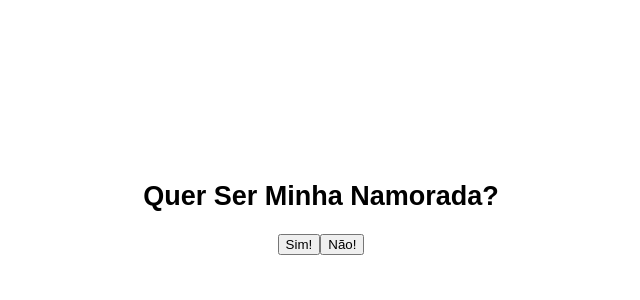
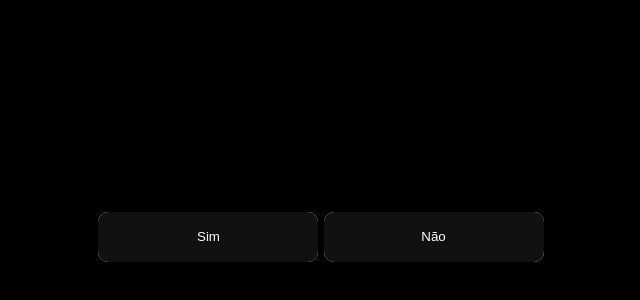
Before and after one commit to Tomlofi1/mande-para-o-crush, a plain HTML site: page index.html in a window 1280 px wide. Shown: the part 290-590 px from the top of the page, without its empty margins (319-959 px from the left). Drawn offline with Linux system fonts and the light colour scheme; a web font is replaced by a local one.

Commit message:
botões
adicionei estilo aos botões de sim e não, pois estava com bug, também ajeitei o bug do background que estava achatado

```diff
--- a/index.html
+++ b/index.html
@@ -18,8 +18,8 @@
                 </h2>
             </div>
             <div class="conteudo">
-                <button class="glow-on-hover" type="button">Sim!</button>
-                <button class="glow-on-hover" type="button">Não!</button>
+                <button class="glow-on-hover" type="button">Sim</button>
+                <button class="glow-on-hover" type="button">Não</button>
             </div>
             </div>
         <script src="script.js"></script>
--- a/styles.css
+++ b/styles.css
@@ -1,8 +1,9 @@
 @import url('https://fonts.cdnfonts.com/css/clipper-script-personal-use');
 .background {
     background-image: url('imgs/background.gif');
-    background-position: center;
+    min-height: 100%;
     background-size: cover;
+    background-position: center center;
     overflow: hidden;
 }
 .container {
@@ -15,39 +16,84 @@
     font-family:'Clipper Script (Personal Use)', sans-serif;
     font-size: large;
     flex-direction: column;
-
 }
 
 h1 {
     text-align: center;
     margin-top: auto;
+}
 
-}
 h2 {
     margin-top: auto;
 }
 
-.btn {
-    padding: 10px 20px;
-    margin: 1px;
-    font-size: 16px;
-    cursor: pointer;
-
+html,
+body {
+    margin: 0%;
+    width: 100%;
+    height: 100vh;
+    flex-direction: row;
+    justify-content: center;
+    align-items: center;
+    background: #000;
 }
 
-#sim {
-    background-color:#00FF00;
-    color: white;
+.glow-on-hover {
+    width: 220px;
+    height: 50px;
+    border: none;
+    outline: none;
+    color: #fff;
+    background: #ffffff;
+    cursor: pointer;
+    position: relative;
+    z-index: 0;
+    border-radius: 10px;
 }
 
-#nao {
-    background-color:#800000;
-    color: white;
+.glow-on-hover:before {
+    content: '';
+    background: linear-gradient(45deg, #ff0000, #ff7300, #fffb00, #48ff00, #00ffd5, #002bff, #7a00ff, #ff00c8, #ff0000);
+    position: absolute;
+    top: -2px;
+    left:-2px;
+    background-size: 400%;
+    z-index: -1;
+    filter: blur(5px);
+    width: calc(100% + 4px);
+    height: calc(100% + 4px);
+    animation: glowing 20s linear infinite;
+    opacity: 0;
+    transition: opacity .3s ease-in-out;
+    border-radius: 10px;
 }
-.conteudo {
-    display: flex;
-    justify-content: center;
-    align-items: center;
-    background-color: white;
-    font-family:'Clipper Script (Personal Use)', sans-serif;
+
+.glow-on-hover:active {
+    color: #000
 }
+
+.glow-on-hover:active:after {
+    background: transparent;
+}
+
+.glow-on-hover:hover:before {
+    opacity: 1;
+}
+
+.glow-on-hover:after {
+    z-index: -1;
+    content: '';
+    position: absolute;
+    width: 100%;
+    height: 100%;
+    background: #111;
+    left: 0;
+    top: 0;
+    border-radius: 10px;
+}
+
+@keyframes glowing {
+    0% { background-position: 0 0; }
+    50% { background-position: 400% 0; }
+    100% { background-position: 0 0; }
+}
```
